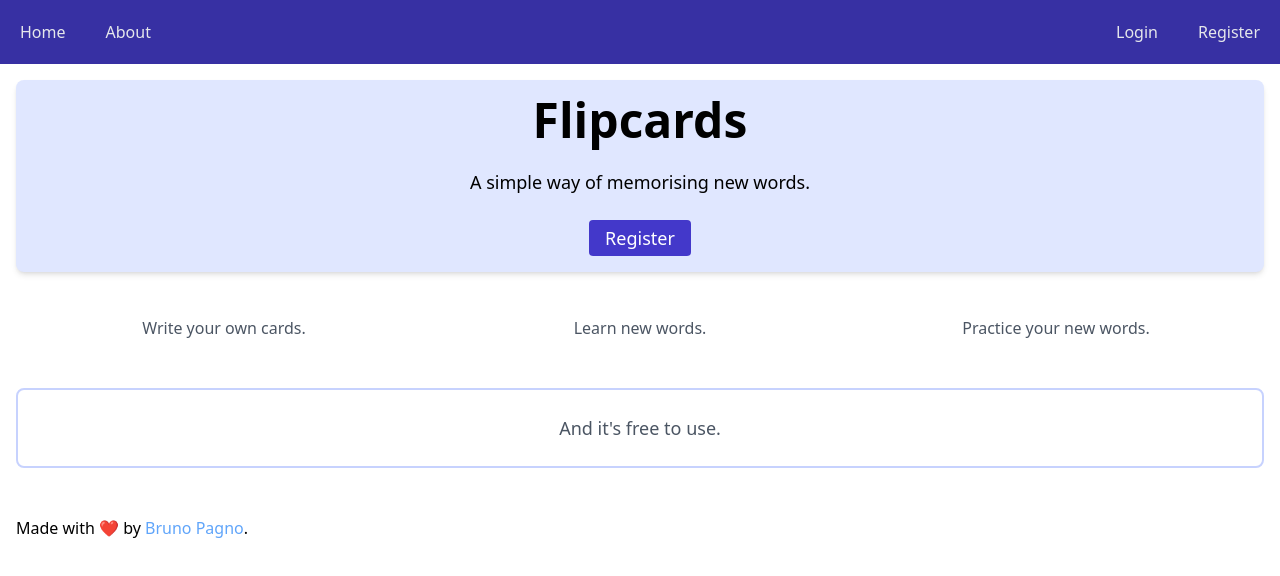
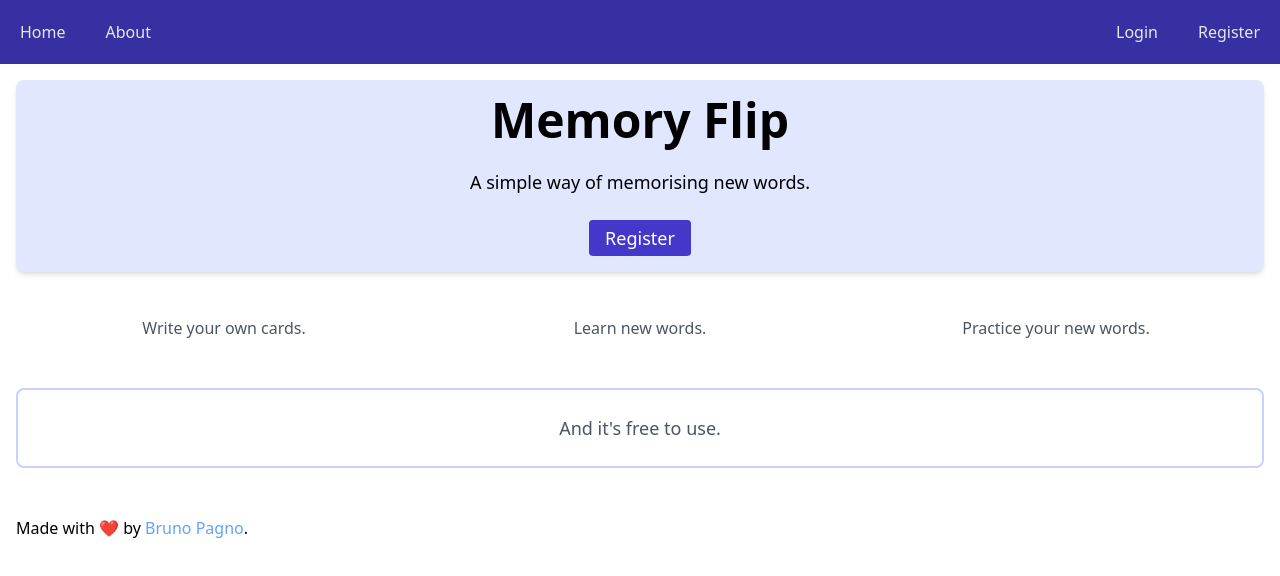
Before and after one commit to brunopagno/memoryflip-ui, a React (Create React App) app: page / in a window 1280 px wide. Shown: the top 576 px of the page. Built offline with nearby package versions, Linux system fonts and the light colour scheme; no server answers.

Commit message:
change domain change name

```diff
--- a/package.json
+++ b/package.json
@@ -1,5 +1,5 @@
 {
-  "name": "flipcards-ui",
+  "name": "memoryflip-ui",
   "version": "0.1.0",
   "private": true,
   "dependencies": {
--- a/public/index.html
+++ b/public/index.html
@@ -6,11 +6,11 @@
     <meta name="viewport" content="width=device-width, initial-scale=1" />
     <meta
       name="description"
-      content="Flipcards is a web application that allows users to create and share flashcards."
+      content="Memoryflip is a web application that allows users to create and share flashcards."
     />
     <link rel="apple-touch-icon" href="%PUBLIC_URL%/logo192.png" />
     <link rel="manifest" href="%PUBLIC_URL%/manifest.json" />
-    <title>Flipcards</title>
+    <title>Memory Flip</title>
   </head>
   <body class="">
     <noscript>You need to enable JavaScript to run this app.</noscript>
--- a/src/pages/Home.jsx
+++ b/src/pages/Home.jsx
@@ -19,7 +19,7 @@ export function Home() {
   return (
     <>
       <div className="h-48 bg-indigo-100 p-4 text-center rounded-lg shadow-md">
-        <h1 className="text-5xl font-bold">Flipcards</h1>
+        <h1 className="text-5xl font-bold">Memory Flip</h1>
         <p className="my-2 text-lg">A simple way of memorising new words.</p>
         <Link to="/register" className="btn btn-primary btn-lg">
           Register
```
Also changed, not shown: 1 other file (tests, documents, lock files or other folders).
